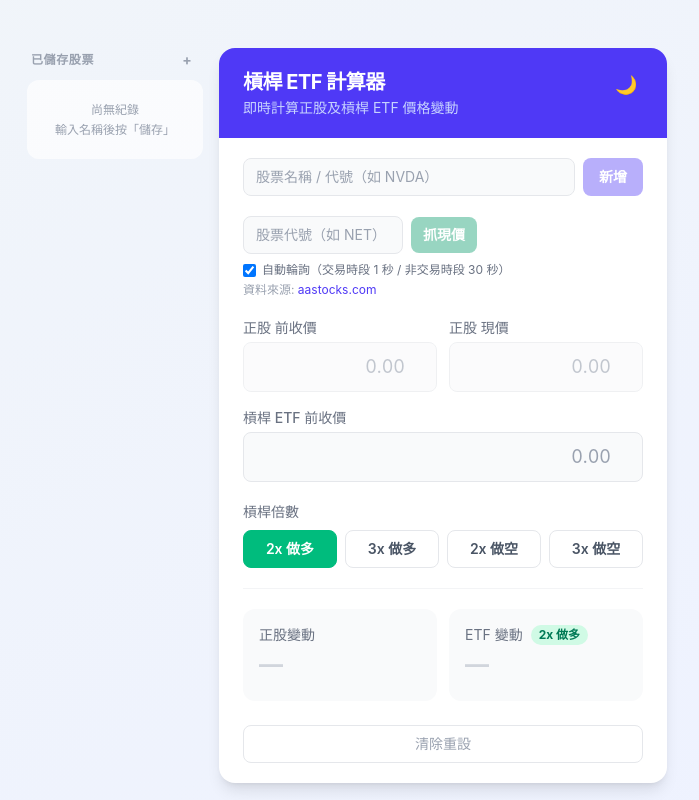
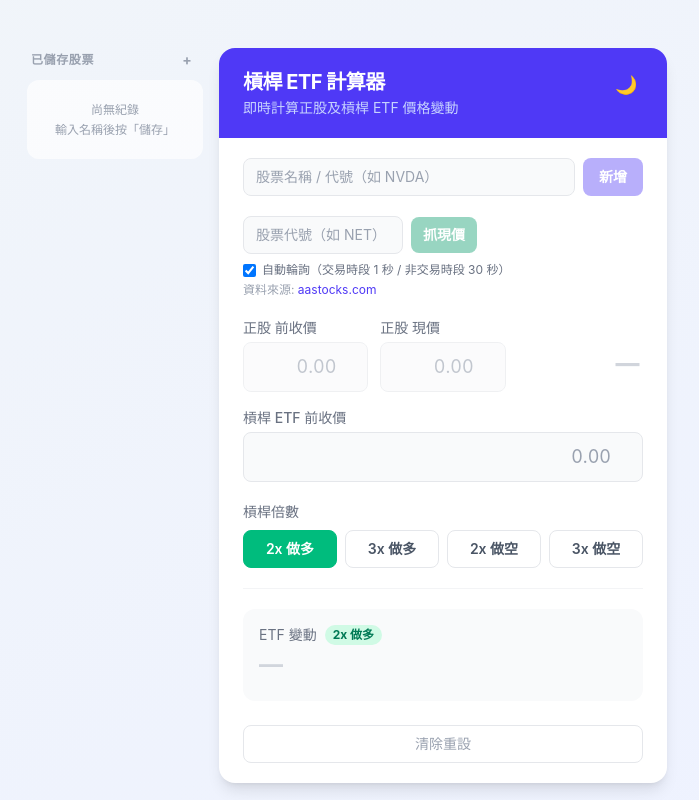
Before and after one commit to joechoy1219/leveraged-etf-calculator, a React (Vite) app: page / in a window 1280 px wide. Shown: the whole page, without its empty margins (293-992 px from the left). Built offline with nearby package versions, Linux system fonts and the light colour scheme.

Commit message:
style: move stock price change percent

```diff
--- a/src/App.tsx
+++ b/src/App.tsx
@@ -535,6 +535,7 @@ function App() {
           <InputPanel
             stockOpen={stockOpen}
             stockCurrent={stockCurrent}
+            stockChangePercent={result ? result.stockChangePercent : null}
             etfOpen={etfOpen}
             onStockOpenChange={applyStockOpen}
             onStockCurrentChange={(v) => applyStockCurrent(v, activeIdRef.current)}
--- a/src/components/InputPanel.tsx
+++ b/src/components/InputPanel.tsx
@@ -10,6 +10,7 @@ interface Field {
 interface InputPanelProps {
   stockOpen: string;
   stockCurrent: string;
+  stockChangePercent?: number | null;
   etfOpen: string;
   onStockOpenChange: (v: string) => void;
   onStockCurrentChange: (v: string) => void;
@@ -40,9 +41,21 @@ function NumberInput({ id, label, placeholder, value, onChange, disabled }: Fiel
   );
 }
 
+function formatPercent(value: number): string {
+  const sign = value > 0 ? '+' : '';
+  return `${sign}${value.toFixed(2)}%`;
+}
+
+function changeColor(value: number): string {
+  if (value > 0) return 'text-emerald-600 dark:text-emerald-400';
+  if (value < 0) return 'text-red-500 dark:text-red-400';
+  return 'text-gray-600 dark:text-gray-300';
+}
+
 export function InputPanel({
   stockOpen,
   stockCurrent,
+  stockChangePercent,
   etfOpen,
   onStockOpenChange,
   onStockCurrentChange,
@@ -50,9 +63,14 @@ export function InputPanel({
   disableStockOpen,
   disableStockCurrent,
 }: InputPanelProps) {
+  const hasChange = stockChangePercent !== null && stockChangePercent !== undefined;
+  const changeDisplay = hasChange ? formatPercent(stockChangePercent) : '—';
+  const changeColorClass = hasChange ? changeColor(stockChangePercent) : 'text-gray-300 dark:text-slate-500';
+
   return (
     <div className="grid grid-cols-1 gap-4">
-      <div className="grid grid-cols-2 gap-3">
+      <div className="grid grid-cols-3 gap-3">
+        <div className="min-w-0">
           <NumberInput
             id="stock-open"
             label="正股 前收價"
@@ -61,6 +79,8 @@ export function InputPanel({
             onChange={onStockOpenChange}
             disabled={disableStockOpen}
           />
+        </div>
+        <div className="min-w-0">
           <NumberInput
             id="stock-current"
             label="正股 現價"
@@ -69,6 +89,17 @@ export function InputPanel({
             onChange={onStockCurrentChange}
             disabled={disableStockCurrent}
           />
+        </div>
+        <div className="min-w-0 flex flex-col gap-1">
+          <div className="text-sm h-5" aria-hidden="true" />
+          <div className="px-1 py-2.5 tabular-nums flex items-center justify-end gap-1">
+            <span
+              className={`whitespace-nowrap font-extrabold tracking-tight leading-none text-xl sm:text-2xl ${changeColorClass}`}
+            >
+              {changeDisplay}
+            </span>
+          </div>
+        </div>
       </div>
       <NumberInput
         id="etf-open"
--- a/src/components/ResultPanel.tsx
+++ b/src/components/ResultPanel.tsx
@@ -62,11 +62,7 @@ export function ResultPanel({ result, leverage }: ResultPanelProps) {
       : 'bg-red-100 text-red-600 dark:bg-red-900/50 dark:text-red-400';
 
   return (
-    <div className="grid grid-cols-2 gap-3">
-      <StatCard
-        label="正股變動"
-        change={result ? result.stockChangePercent : null}
-      />
+    <div className="grid grid-cols-1 gap-3">
       <StatCard
         label="ETF 變動"
         badge={`${leverage.multiplier}x ${directionLabel}`}
```
Lines whose indentation alone changed are shown as unchanged.
